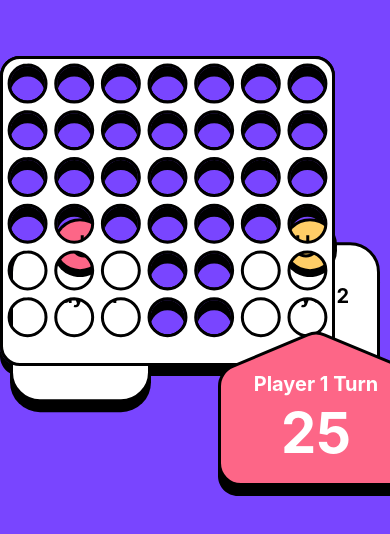
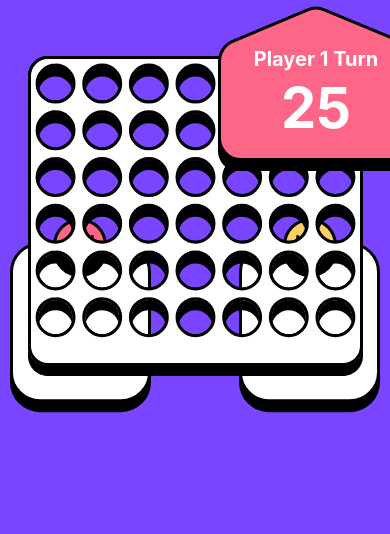
Before and after one commit to CedricCyber/Connect-4-js, a plain HTML site: page vsplayer.html in a window 390 px wide. Shown: the part 76-610 px from the top of the page. Drawn offline with nearby package versions, Linux system fonts and the light colour scheme.

Commit message:
centered board and grids with media querys

```diff
--- a/index.css
+++ b/index.css
@@ -317,6 +317,35 @@ button:hover {
   margin-top: -587px;
   transform: translateX(7.5px);
 }
+/* GameBoard and Grid */
+@media screen and (max-width: 970px) {
+  #game-board-white-layer {
+    position: absolute;
+    right: 0;
+    left: 0;
+    margin-left: auto;
+    margin-right: auto;
+  }
+  #game-board-black-layer {
+    position: absolute;
+    right: 0;
+    left: 0;
+    margin-left: auto;
+    margin-right: auto;
+  }
+  .grid {
+    width: 334px;
+    height: 280px;
+    margin-top: 4px;
+    transform: translateX(7.5px);
+    right: 0;
+    left: 0;
+    margin-left: auto;
+    margin-right: auto;
+    gap: 3px;
+  }
+}
+
 /* grid cells styles */
 .grid div {
   width: 88px;
@@ -325,6 +354,12 @@ button:hover {
   justify-content: center;
   align-items: center;
   border-radius: 50%;
+}
+@media screen and (max-width: 970px) {
+  .grid div {
+    width: 43px;
+    height: 43px;
+  }
 }
 .grid div:hover {
   opacity: 0.8;
```
